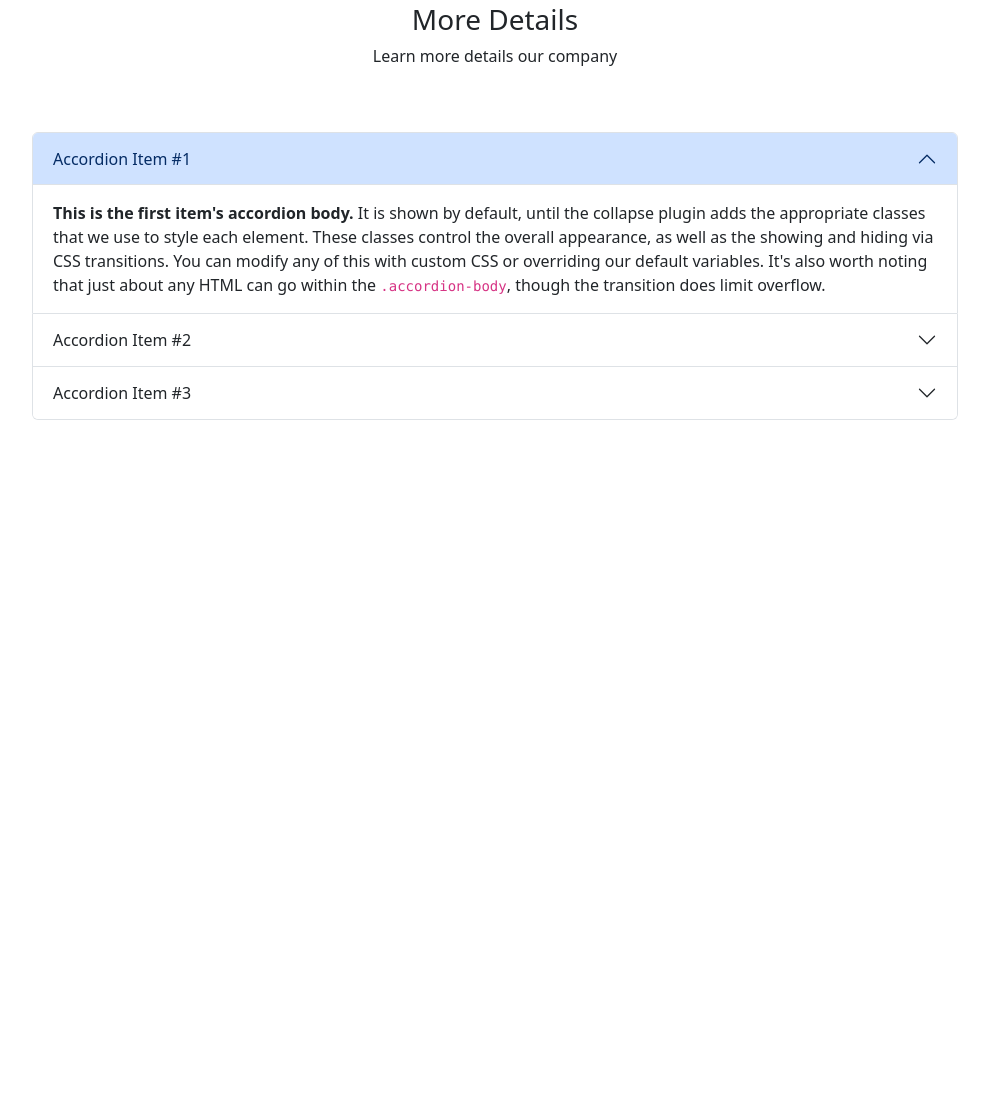
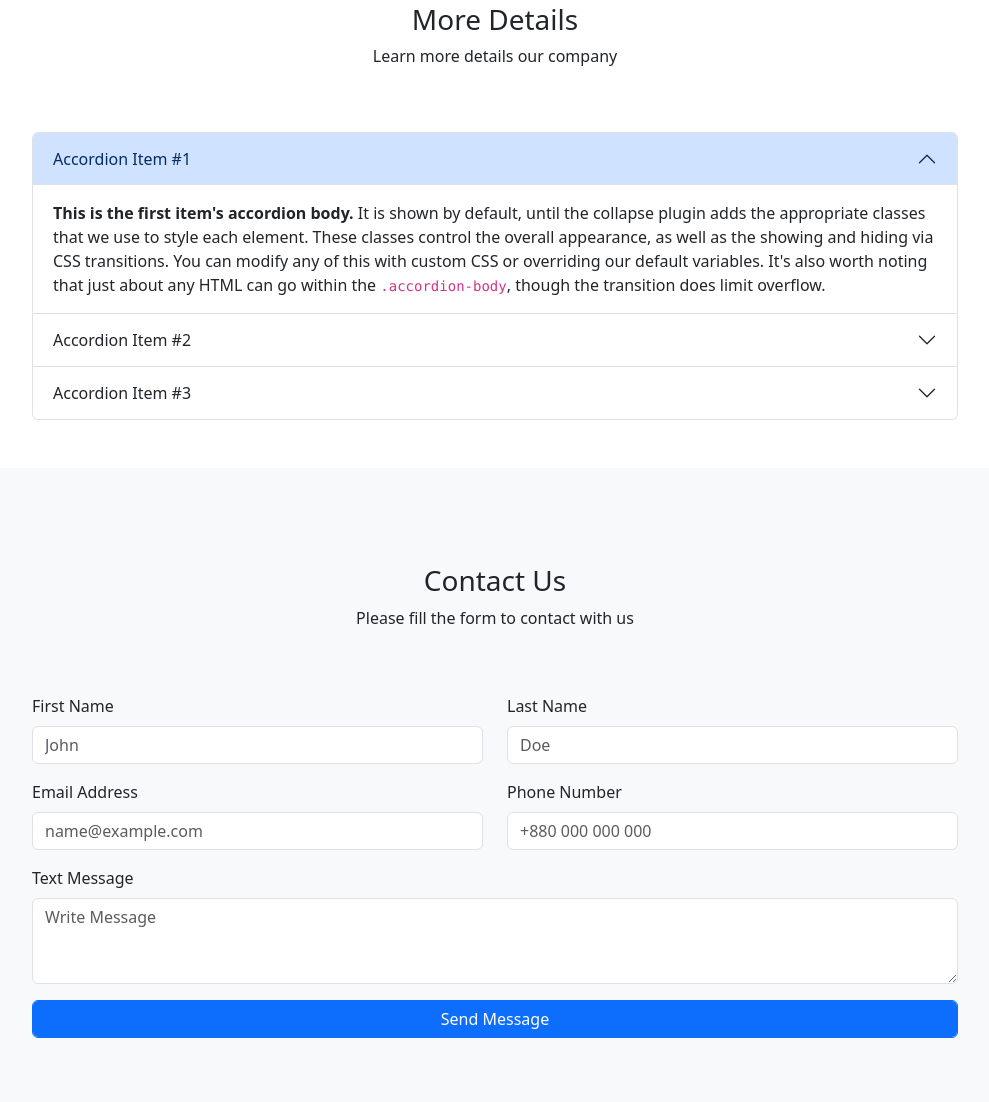
Before and after one commit to rafiq360/class-11, a plain HTML site: page index.html in a window 1280 px wide. Shown: the part 1779-2881 px from the top of the page, without its empty margins (145-1134 px from the left). Before the commit the page ends 2247 px from the top, so only its background shows below. Drawn offline with nearby package versions, Linux system fonts and the light colour scheme.

Commit message:
contact form area done

```diff
--- a/index.html
+++ b/index.html
@@ -220,7 +220,62 @@
                 </div>
             </div>
         </div>
-
+<!-- Contact Area -->
+        <div class="contact-area py-5 bg-body-tertiary">
+            <div class="container">
+                <div class="row">
+                    <div class="col-lg-6 offset-3 text-center py-5">
+                        <div class="section-heading">
+                            <h3>Contact Us</h3>
+                            <p>Please fill the form to contact with us</p>
+                        </div>
+                    </div>
+                </div>
+                <div class="row">
+                    <div class="col-lg-10 offset-1">
+                        <form action="">
+                            <div class="row">
+                                <div class="col-lg-6">
+                                <div class="mb-3">
+                                    <label for="firstName" class="form-label">First Name</label>
+                                    <input type="text" class="form-control" id="firstName" placeholder="John">
+                                </div>
+                                </div>
+                                <div class="col-lg-6">
+                                <div class="mb-3">
+                                    <label for="lastName" class="form-label">Last Name</label>
+                                    <input type="text" class="form-control" id="lastName" placeholder="Doe">
+                                </div>
+                                </div>
+                                <div class="col-lg-6">
+                                <div class="mb-3">
+                                    <label for="email-address" class="form-label">Email Address</label>
+                                    <input type="email" class="form-control" id="email-address" placeholder="name@example.com">
+                                </div>
+                                </div>
+                                <div class="col-lg-6">
+                                <div class="mb-3">
+                                    <label for="number" class="form-label">Phone Number</label>
+                                    <input type="tel" class="form-control" id="number" placeholder="+880 000 000 000">
+                                </div>
+                                </div>
+                                <div class="col-lg-12">
+                                <div class="mb-3">
+                                    <label for="exampleFormControlTextarea1" class="form-label">Text Message</label>
+                                    <textarea class="form-control" id="exampleFormControlTextarea1" rows="3" placeholder="Write Message"></textarea>
+                                </div>
+                                </div>
+                                <div class="col-lg-12">
+                                <div class="mb-3">
+                                    <input type="submit" value="Send Message" class="form-control btn btn-primary">
+                                </div>
+                                </div>
+                            </div>
+                        </form>
+                    </div>
+                </div>
+            </div>
+        </div>
 
 
 
```
